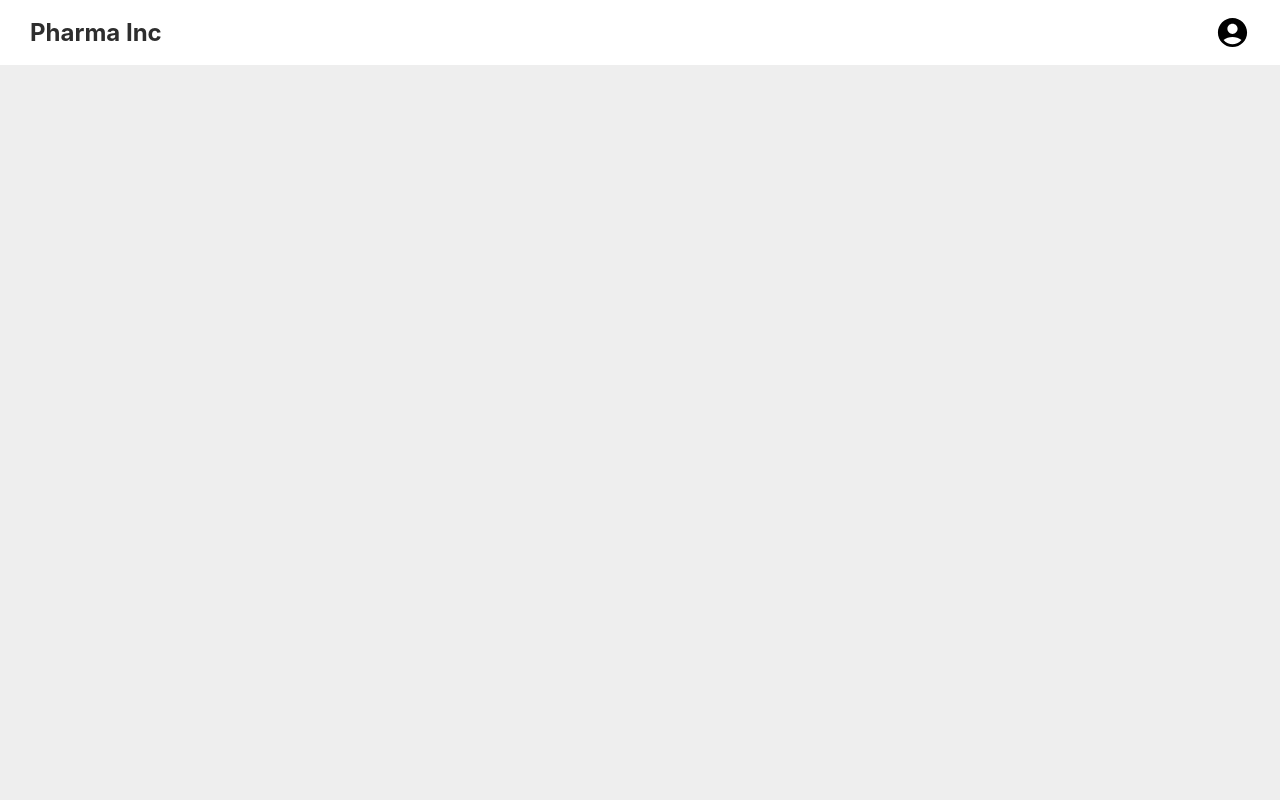
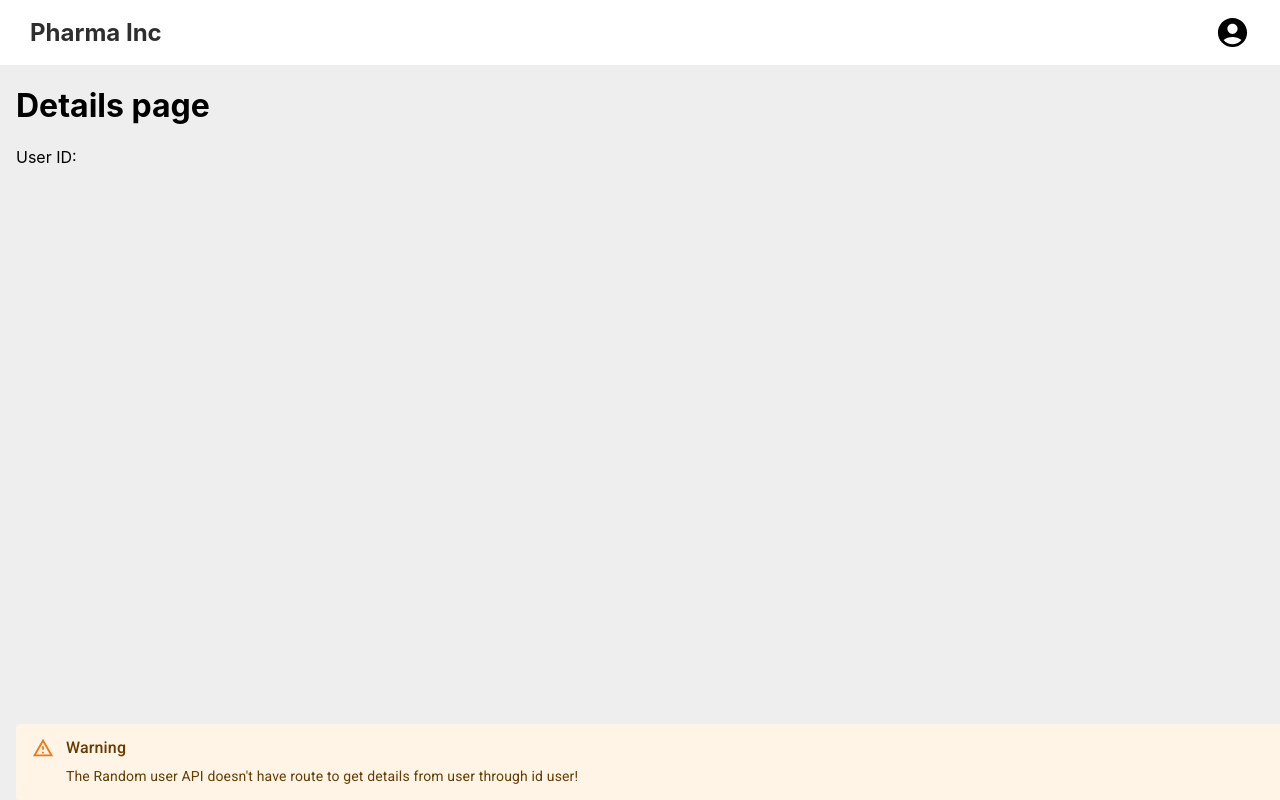
Before and after one commit to gabrielripardo/Pharma_Inc, a React (Create React App) app: page /details in a window 1280 px wide. Before the commit this address had no page. Built offline with nearby package versions, Linux system fonts and the light colour scheme.

Commit message:
feat: query params in the url

```diff
--- a/src/App.tsx
+++ b/src/App.tsx
@@ -1,21 +1,19 @@
 import Home from "./pages/Home";
-import Details from "./pages/Details"
+import Details from "./pages/Details";
 import Header from "./pages/Header";
-import {Provider} from "react-redux"
-import {BrowserRouter as Router, Routes, Route} from "react-router-dom"
-// import {store} from "./store"
-
-import configureStore from "./store/configureStore"
+import { BrowserRouter as Router, Routes, Route } from "react-router-dom";
+import { Provider } from "react-redux";
+import configureStore from "./store/configureStore";
 const store = configureStore();
 
 function App() {
   return (
     <Router>
       <Provider store={store}>
-        <Header/>
+        <Header />
         <Routes>
-          <Route path="/" element={<Home/>}/>
-          <Route path="/details/:id" element={<Details/>}/>
+          <Route path="/" element={<Home />} />
+          <Route path="/details" element={<Details />} />
         </Routes>
       </Provider>
     </Router>
--- a/src/components/DetailsModal.tsx
+++ b/src/components/DetailsModal.tsx
@@ -1,46 +1,51 @@
-import Backdrop from '@mui/material/Backdrop';
-import Box from '@mui/material/Box';
-import Modal from '@mui/material/Modal';
-import Fade from '@mui/material/Fade';
-import Button from '@mui/material/Button';
-import Typography from '@mui/material/Typography';
-import Patient from '../models/Patient.model'
-import {Link} from 'react-router-dom'
-import { makeStyles } from '@material-ui/styles'
+import Backdrop from "@mui/material/Backdrop";
+import Box from "@mui/material/Box";
+import Modal from "@mui/material/Modal";
+import Fade from "@mui/material/Fade";
+import Button from "@mui/material/Button";
+import Typography from "@mui/material/Typography";
+import Patient from "../models/Patient.model";
+import { Link, useLocation } from "react-router-dom";
+import { makeStyles } from "@material-ui/styles";
 
 const style = {
-  position: 'absolute' as 'absolute',
-  top: '50%',
-  left: '50%',
-  transform: 'translate(-50%, -50%)',
+  position: "absolute" as "absolute",
+  top: "50%",
+  left: "50%",
+  transform: "translate(-50%, -50%)",
   width: 400,
-  bgcolor: 'background.paper',
-  border: '2px solid #000',
+  bgcolor: "background.paper",
+  border: "2px solid #000",
   boxShadow: 24,
   p: 4,
 };
 
 const useStyles = makeStyles({
   root: {
-    display: 'flex',
-    justifyContent: 'center',
-    alignItems: 'center',
-    flexDirection: 'column',
+    display: "flex",
+    justifyContent: "center",
+    alignItems: "center",
+    flexDirection: "column",
   },
   image: {
     width: 100,
     margin: 20,
     borderRadius: 100,
-    border: 'solid #eee 5px',
-
+    border: "solid #eee 5px",
   },
 });
 
+function useQuery() {
+  return new URLSearchParams(useLocation().search);
+}
+
 export default function DetailsModal(props: any) {
-  const {data, open, handleClose} = props
-  console.log(data)
+  const { data, open, handleClose } = props;
+  console.log(data);
   const classes = useStyles(props);
-  const baseUrl = window.location.protocol + window.location.host + '/';
+  const baseUrl = window.location.protocol + window.location.host + "/";
+
+  let query = useQuery();
 
   return (
     <div>
@@ -57,22 +62,58 @@ export default function DetailsModal(props: any) {
       >
         <Fade in={open}>
           <Box sx={style}>
-            <Typography id="transition-modal-description" component={'span'} sx={{ mt: 2 }}>
+            <Typography
+              id="transition-modal-description"
+              component={"span"}
+              sx={{ mt: 2 }}
+            >
               <Box component="div" className={classes.root}>
-                <Typography id="transition-modal-title" variant="h6" component="h2">
+                <Typography
+                  id="transition-modal-title"
+                  variant="h6"
+                  component="h2"
+                >
                   Patient Details
                 </Typography>
                 <img className={classes.image} src={data.picture.medium}></img>
               </Box>
-              <p><strong>Name: </strong><span>{`${data.name.title} ${data.name.first} ${data.name.last}`}</span></p>
-              <p><strong>Email: </strong><span>{data.email}</span> </p>
-              <p><strong>Gender: </strong><span>{data.gender}</span></p>
-              <p><strong>Birth date: </strong><span>{data.dob.date}</span></p>
-              <p><strong>Tellphone:</strong> <span>{data.phone}</span> </p>
-              <p><strong>Nationality: </strong><span>{data.location.country}</span> </p>
-              <p><strong>Address: </strong><span>{`${data.location.state} - ${data.location.city} - ${data.location.street.name} - ${data.location.street.number}`}</span> </p>
-              <p><strong>ID: </strong><span>{data.login.uuid}</span></p>
-              <p><strong>Share URL: </strong><Link to={`details/${data.login.uuid}`}>{`${baseUrl}details/${data.login.uuid}`}</Link> </p>
+              <p>
+                <strong>Name: </strong>
+                <span>{`${data.name.title} ${data.name.first} ${data.name.last}`}</span>
+              </p>
+              <p>
+                <strong>Email: </strong>
+                <span>{data.email}</span>{" "}
+              </p>
+              <p>
+                <strong>Gender: </strong>
+                <span>{data.gender}</span>
+              </p>
+              <p>
+                <strong>Birth date: </strong>
+                <span>{data.dob.date}</span>
+              </p>
+              <p>
+                <strong>Tellphone:</strong> <span>{data.phone}</span>{" "}
+              </p>
+              <p>
+                <strong>Nationality: </strong>
+                <span>{data.location.country}</span>{" "}
+              </p>
+              <p>
+                <strong>Address: </strong>
+                <span>{`${data.location.state} - ${data.location.city} - ${data.location.street.name} - ${data.location.street.number}`}</span>{" "}
+              </p>
+              <p>
+                <strong>ID: </strong>
+                <span>{data.login.uuid}</span>
+              </p>
+              <p>
+                <strong>Share URL: </strong>
+                <Link
+                  to={`details?id=${data.login.uuid}`}
+                >{`${baseUrl}details?id=${data.login.uuid}`}</Link>{" "}
+              </p>
             </Typography>
           </Box>
         </Fade>
--- a/src/pages/Details.tsx
+++ b/src/pages/Details.tsx
@@ -1,26 +1,31 @@
-import {useLocation, useParams} from 'react-router-dom'
-import Box from '@mui/material/Box';
-import Alert from '@mui/material/Alert';
-import AlertTitle from '@mui/material/AlertTitle';
-import Stack from '@mui/material/Stack';
+import { useLocation, useParams } from "react-router-dom";
+import Box from "@mui/material/Box";
+import Alert from "@mui/material/Alert";
+import AlertTitle from "@mui/material/AlertTitle";
+import Stack from "@mui/material/Stack";
 
-export default function Details(props: any){
-    const {id} = useParams()
-    console.log(id)
+function useQuery() {
+  return new URLSearchParams(useLocation().search);
+}
 
+export default function Details(props: any) {
+  let query = useQuery();
 
-    return(
+  return (
     <Box m={2}>
       <h1>Details page</h1>
-            User ID: {id}
-
-            <Stack sx={{ width: '100%' }} spacing={2} style={{position: 'fixed', bottom: '0'}}>
+      User ID: {query.get("id")}
+      <Stack
+        sx={{ width: "100%" }}
+        spacing={2}
+        style={{ position: "fixed", bottom: "0" }}
+      >
         <Alert severity="warning">
           <AlertTitle>Warning</AlertTitle>
-                    The Random user API doesn't have route to get details from user through id user!
+          The Random user API doesn't have route to get details from user
+          through id user!
         </Alert>
       </Stack>
-
     </Box>
-    )
+  );
 }
```
Lines whose indentation alone changed are shown as unchanged.
